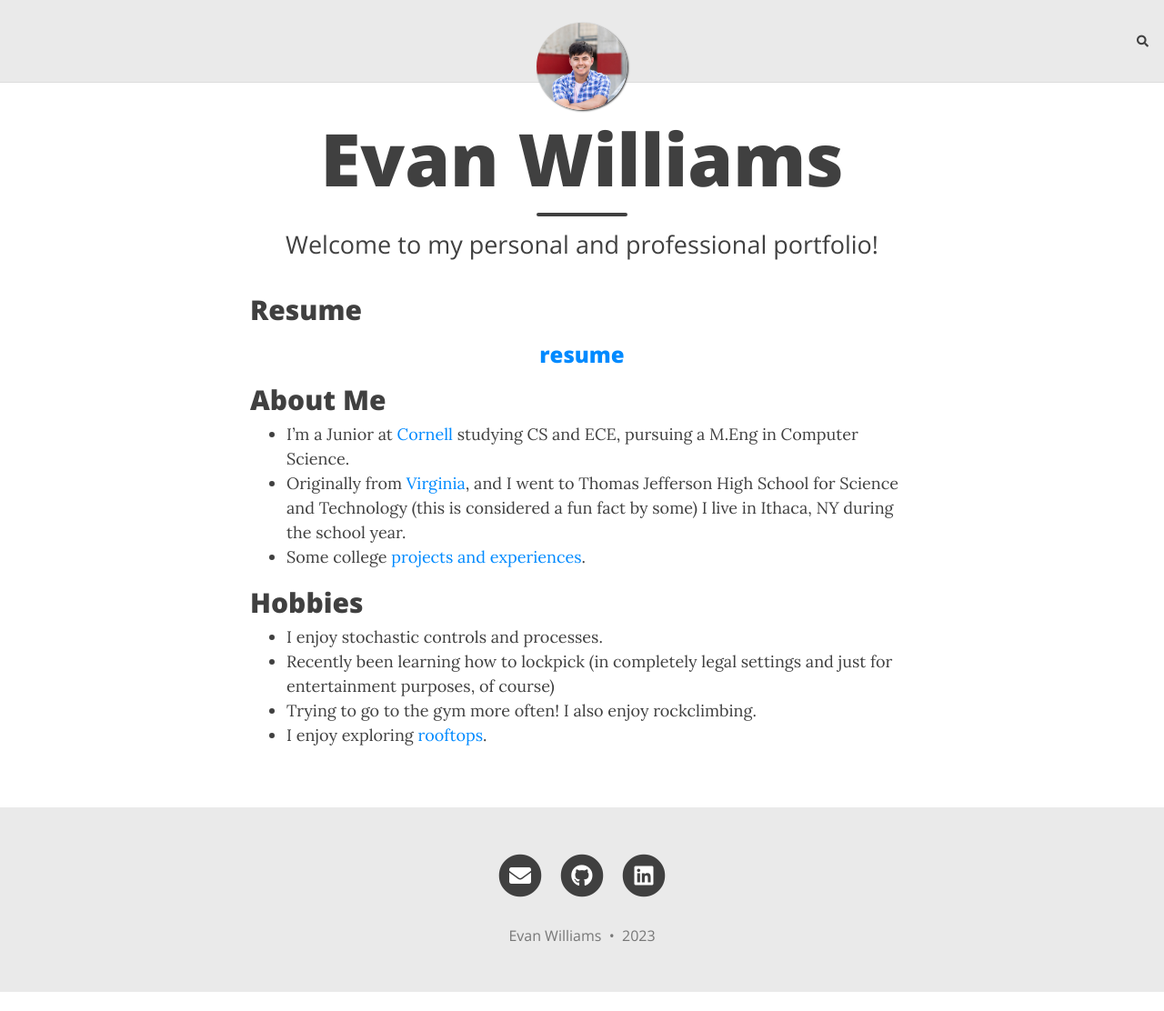
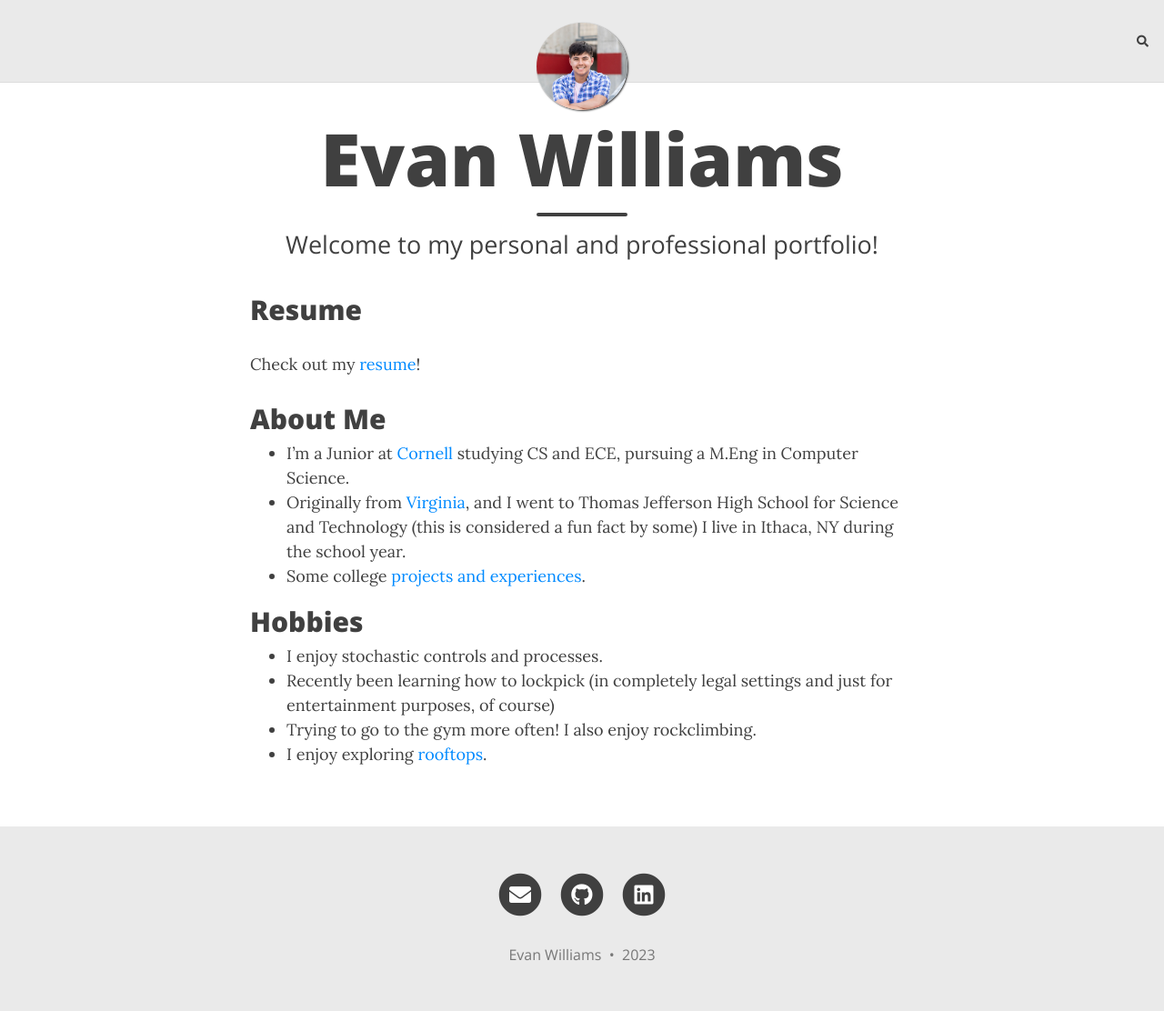
Before and after one commit to evanmwilliams/evanmwilliams.github.io, a Jekyll site: the page built from index.md, in a window 1280 px wide and 1112 px high. Shown: the whole window at 91% size. Built offline with Jekyll 4.4.1, drawn with Linux system fonts in a browser that asks for light colours; nearby versions of some CDN libraries; comment, search, counter and statistics services are not loaded.

Commit message:
resume rework

```diff
--- a/index.md
+++ b/index.md
@@ -5,9 +5,11 @@
 ---
 ## Resume
 
-<h3 align="center">
+<!-- <h3 align="center">
   <a href='assets/documents/Resume.pdf'>resume</a>
-</h3>
+</h3> -->
+
+Check out my [resume](assets/documents/Resume.pdf)!
 
 ## About Me
 * I'm a Junior at [Cornell](cornell) studying CS and ECE, pursuing a M.Eng in Computer Science.
```
